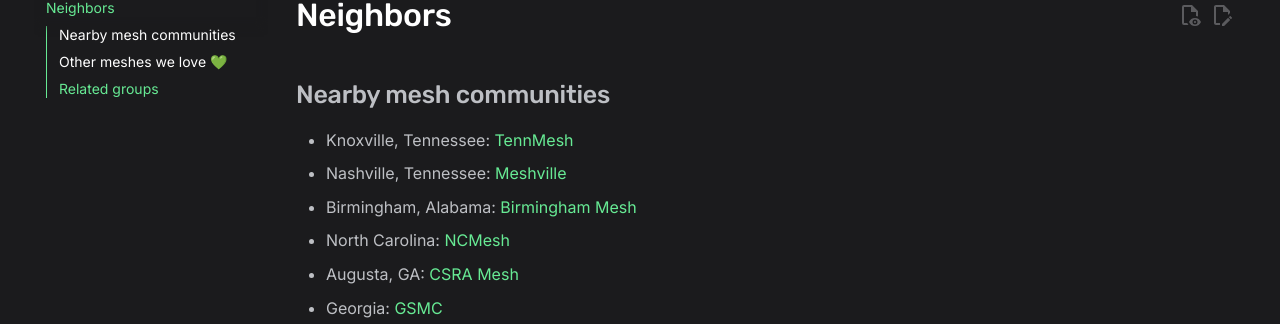
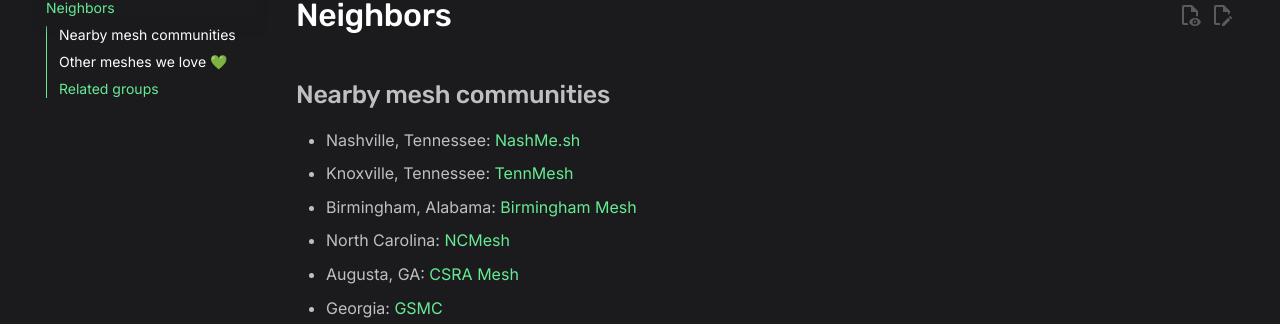
Before and after one commit to MtnMesh/mtnmesh.github.io, an MkDocs documentation site: the page built from docs/neighbors.md, in a window 1280 px wide. Shown: the part 151-475 px from the top of the page. Built offline with MkDocs 1.6.1 and Material for MkDocs 9.7.7, drawn with Linux system fonts in a browser that asks for light colours; comment, search, counter and statistics services are not loaded.

Commit message:
NashMe.sh (#85)

```diff
--- a/docs/neighbors.md
+++ b/docs/neighbors.md
@@ -2,8 +2,8 @@
 
 ## Nearby mesh communities
 
+- Nashville, Tennessee: [NashMe.sh](https://nashme.sh/)
 - Knoxville, Tennessee: [TennMesh](https://www.thecommschannel.com/tennmesh/index.html)
-- Nashville, Tennessee: [Meshville](https://meshville.org/)
 - Birmingham, Alabama: [Birmingham Mesh](https://birminghammesh.org/)
 - North Carolina: [NCMesh](https://ncmesh.net/)
 - Augusta, GA: [CSRA Mesh](https://www.csramesh.org/)
```
